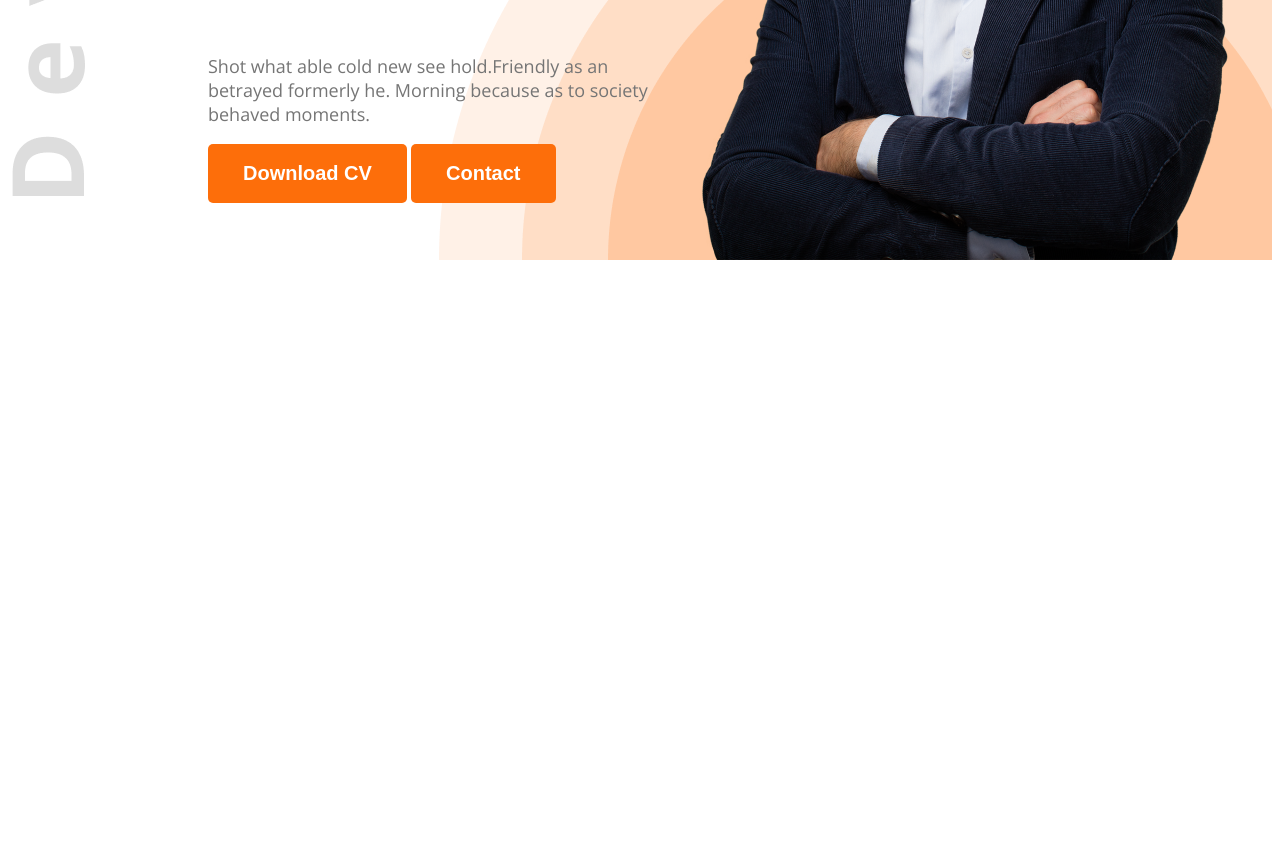
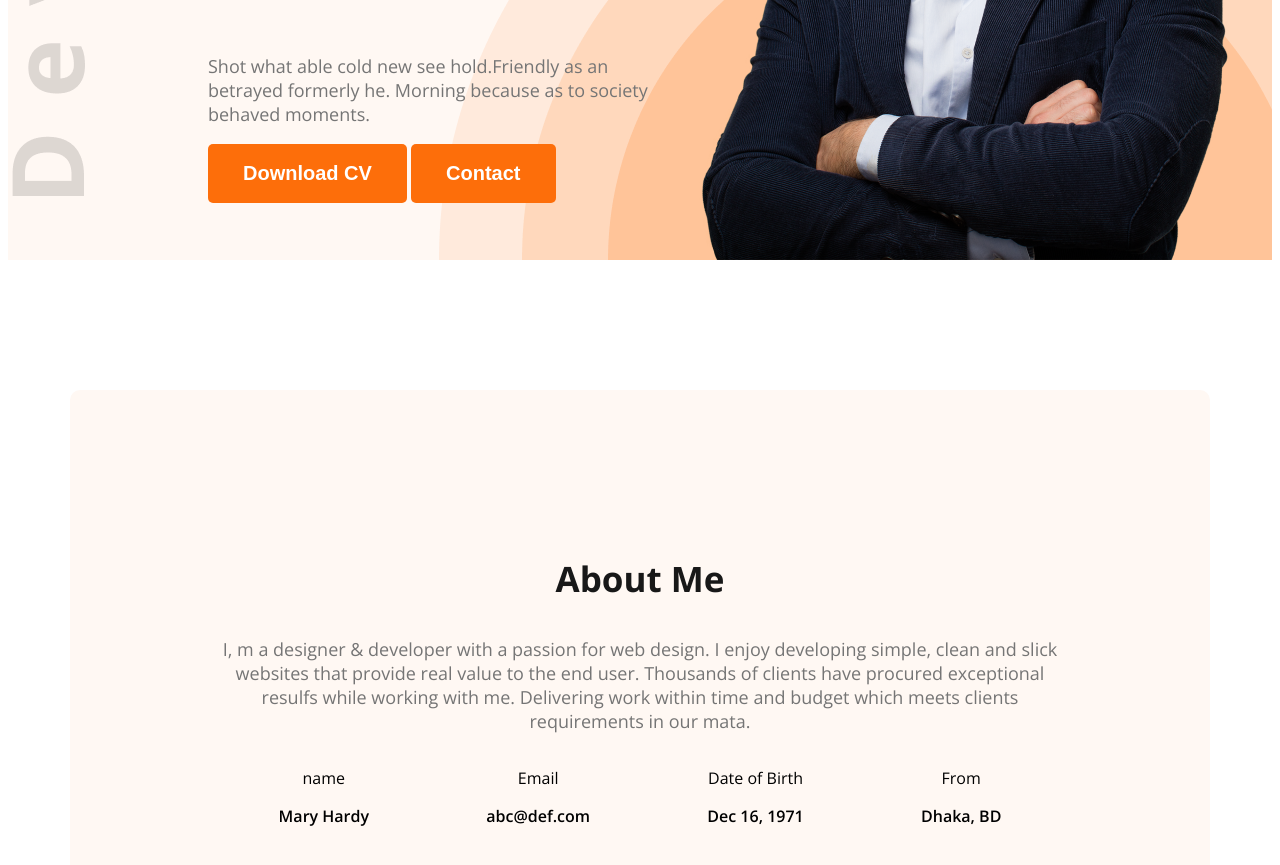
Before and after one commit to Mahi-Haque/web-dev-portfolio, a plain HTML site: page index.html in a window 1280 px wide. Shown: the part 575-1440 px from the top of the page. Before the commit the page ends 843 px from the top, so only its background shows below. Drawn offline with nearby package versions, Linux system fonts and the light colour scheme.

Commit message:
add about me

```diff
--- a/index.html
+++ b/index.html
@@ -11,7 +11,7 @@
 </head>
 
 <body class="open-sans-normal">
-    <header class="header">
+    <header class="header secondary-bg">
         <nav >
             <h3 class="nav-title">Ma<span class="text-primary">r</span>y</h3>
             <ul>
@@ -33,9 +33,31 @@
             <img class="banner-profile-pic" src="images/hardy.png" alt="">
         </div>
     </header>
-
     <main>
-
+        <section class="about secondary-bg">
+            <h3 class="section-title">About Me</h3>
+            <p class="section-description">
+                I, m a designer & developer with a passion for web design. I enjoy developing simple, clean and slick websites that provide real value to the end user. Thousands of clients have procured exceptional resulfs while working with me. Delivering work within time and budget which meets clients requirements in our mata.
+            </p>
+            <div class="about-items">
+                <div class="about-item">
+                    <p class="item-title">name</p>
+                    <p class="item-description">Mary Hardy</p>
+                </div>
+                <div class="about-item">
+                    <p class="item-title">Email</p>
+                    <p class="item-description">abc@def.com</p>
+                </div>
+                <div class="about-item">
+                    <p class="item-title">Date of Birth</p>
+                    <p class="item-description">Dec 16, 1971</p>
+                </div>
+                <div class="about-item">
+                    <p class="item-title">From</p>
+                    <p class="item-description">Dhaka, BD</p>
+                </div>
+            </div>
+        </section>
     </main>
 
     <footer>
--- a/styles/portfolio.css
+++ b/styles/portfolio.css
@@ -8,6 +8,9 @@
 }
 
 /* shared style*/
+.secondary-bg{
+    background-color: #FFF8F3;
+}
 .text-primary{
     color: #FD6E0A;
 }
@@ -25,6 +28,16 @@
     border: none;
 }
 
+.section-title{
+    font-size: 35px;
+    font-weight: bold;
+    color: #181818;
+}
+
+.section-description{
+    font-size: 18px;
+    color: #757575;
+}
 /*  header */
 .header{
     background-image: url('../images/developer.png'), url('../images/header_bg.png');
@@ -82,3 +95,25 @@ nav li a{
 .banner-profile-pic{
     width: 584px;
 }
+
+/* main style*/
+main{
+    max-width: 1140px;
+    margin: 0 auto;
+}
+
+/* about style*/
+.about{
+    border-radius: 10px;
+    padding: 130px 150px;
+    text-align: center;
+    margin-top: 130px;
+}
+
+.about-items{
+    display: flex;
+    justify-content: space-around;
+}
+.item-description{
+    font-weight: 600;
+}
```
